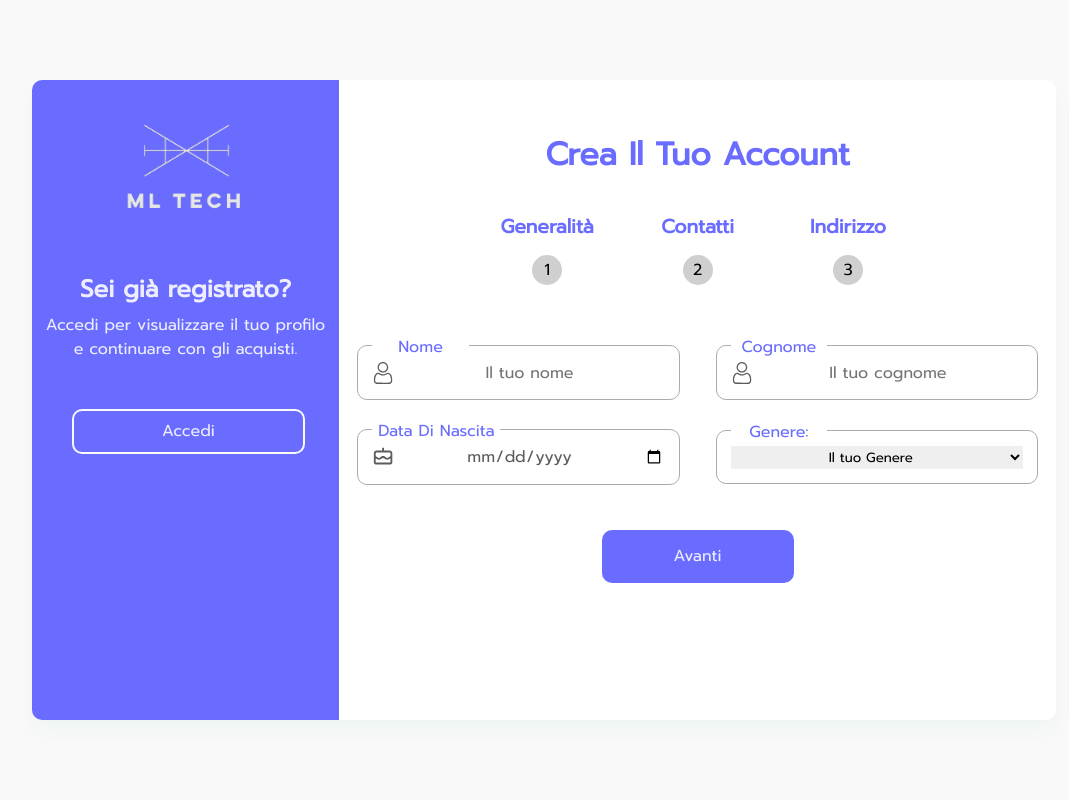
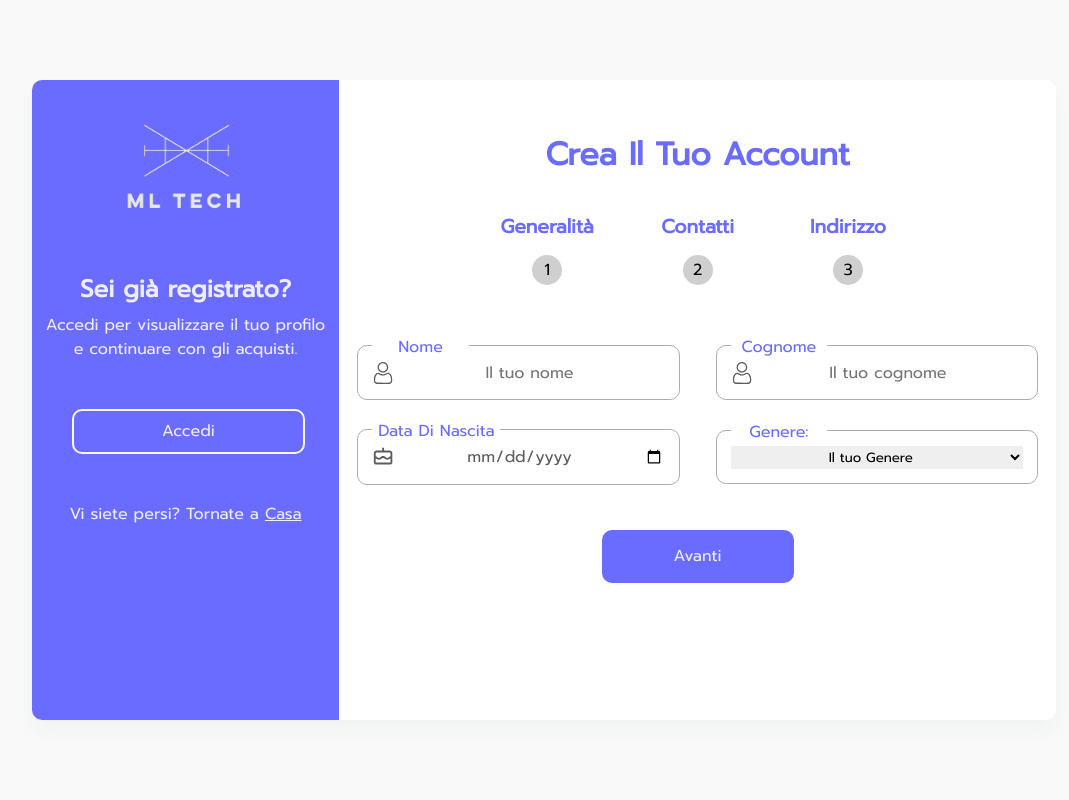
Before and after one commit to orlifera/TecWeb, a PHP site: page /src/pages/signup.html in a window 1280 px wide. Shown: the whole page, without its empty margins (96-1165 px from the left). Run offline with PHP 8.4, Linux system fonts and the light colour scheme.

Commit message:
check email e stage. Return home

```diff
--- a/src/JS/signup.js
+++ b/src/JS/signup.js
@@ -39,24 +39,39 @@ function areFieldsCompleted(stageContent) {
 }
 
 function switchStage(toHide, toShow, forward = true) {
-    if (forward && !areFieldsCompleted(toHide)) {
-        alert('Please fill all fields before proceeding.');
+
+    if (toHide === signupContent2 && forward) {
+        var emailInput = signupContent2.querySelector('input[type="email"]');
+        if (emailInput && !emailInput.checkValidity()) {
+            alert('Per favore, inserie un indirizzo email valido.');
+            return; // Prevents moving to the next stage if email is invalid
+        }
+    }
+    if (toHide === signupContent1 && areFieldsCompleted(toHide)) {
+        stageno1.classList.remove("stageno");
+        stageno1.classList.add("completed");
+    }
+    else if (toHide === signupContent2 && areFieldsCompleted(toHide)) {
+        stageno2.classList.remove("stageno");
+        stageno2.classList.add("completed");
+    }
+    else if (forward && !areFieldsCompleted(toHide)) {
+        alert('Per favore, compila tutti i campi prima di procedere al prossimo stage.');
         return;
     }
+
+
     hideStage(toHide);
     showStage(toShow);
+
 }
 
 document.addEventListener('DOMContentLoaded', function () {
     showStage(signupContent1);
     hideStage(signupContent2, signupContent3);
 
-
-
     stagebtn1b.addEventListener('click', function () {
         switchStage(signupContent1, signupContent2, true);
-        stageno1.classList.remove("stageno");
-        stageno1.classList.add("completed");
     });
 
     stagebtn2a.addEventListener('click', function () {
@@ -67,8 +82,6 @@ document.addEventListener('DOMContentLoaded', function () {
 
     stagebtn2b.addEventListener('click', function () {
         switchStage(signupContent2, signupContent3, true);
-        stageno2.classList.remove("stageno");
-        stageno2.classList.add("completed");
     });
 
     stagebtn3a.addEventListener('click', function () {
@@ -76,6 +89,4 @@ document.addEventListener('DOMContentLoaded', function () {
         stageno2.classList.remove("completed");
         stageno2.classList.add("stageno");
     });
-
-
 });
--- a/src/css/styles.css
+++ b/src/css/styles.css
@@ -995,12 +995,12 @@ fieldset:last-of-type {
 
 /*COOKIE POPUP*/
 
-.container {
+.cookie-container {
     width: 100%;
     height: 100%;
 }
 
-.subcontainer {
+.cookie-subcontainer {
     width: 85%;
     margin: auto;
 }
@@ -1345,3 +1345,14 @@ input.previous:focus {
 .loginH {
     margin-top: 1.5em;
 }
+
+.link-to-home {
+    text-align: center;
+    color: var(--textP-login);
+}
+
+.link-to-home a {
+    color: var(--textP-login);
+    text-decoration: underline;
+    font-weight: 500;
+}
--- a/src/pages/login.html
+++ b/src/pages/login.html
@@ -23,6 +23,7 @@
                     <p class="primary-bg-text">Registrati per visualizzare lo stato dei tuoi ordini e altre informazioni
                         personali.</p>
                     <a href="signup.html" class="login-btn">Registrati</a>
+                    <p class="link-to-home">Vi siete persi? Tornate a <a href="../../index.html">Casa</a></p>
                 </div>
                 <form action="../php/login.php" method="post" class="signup-container">
                     <h1 class="big-h loginH">Accedi al Tuo Account</h1>
@@ -78,8 +79,10 @@
                         </fieldset>
                     </div>
                 </form>
+
             </div>
         </main>
+
     </body>
 
 </html>
--- a/src/pages/signup.html
+++ b/src/pages/signup.html
@@ -22,6 +22,7 @@
                     <h2 class="side-big-heading">Sei gi&agrave; registrato&quest;</h2>
                     <p class="primary-bg-text">Accedi per visualizzare il tuo profilo e continuare con gli acquisti.</p>
                     <a href="login.html" class="login-btn">Accedi</a>
+                    <p class="link-to-home">Vi siete persi? Tornate a <a href="../../index.html">Casa</a></p>
                 </div>
                 <form action="../php/signup.php" method="post" class="signup-container">
                     <h1 class="big-h">Crea Il Tuo Account</h1>
```
Also changed, not shown: index.html (+12 -7 lines).
